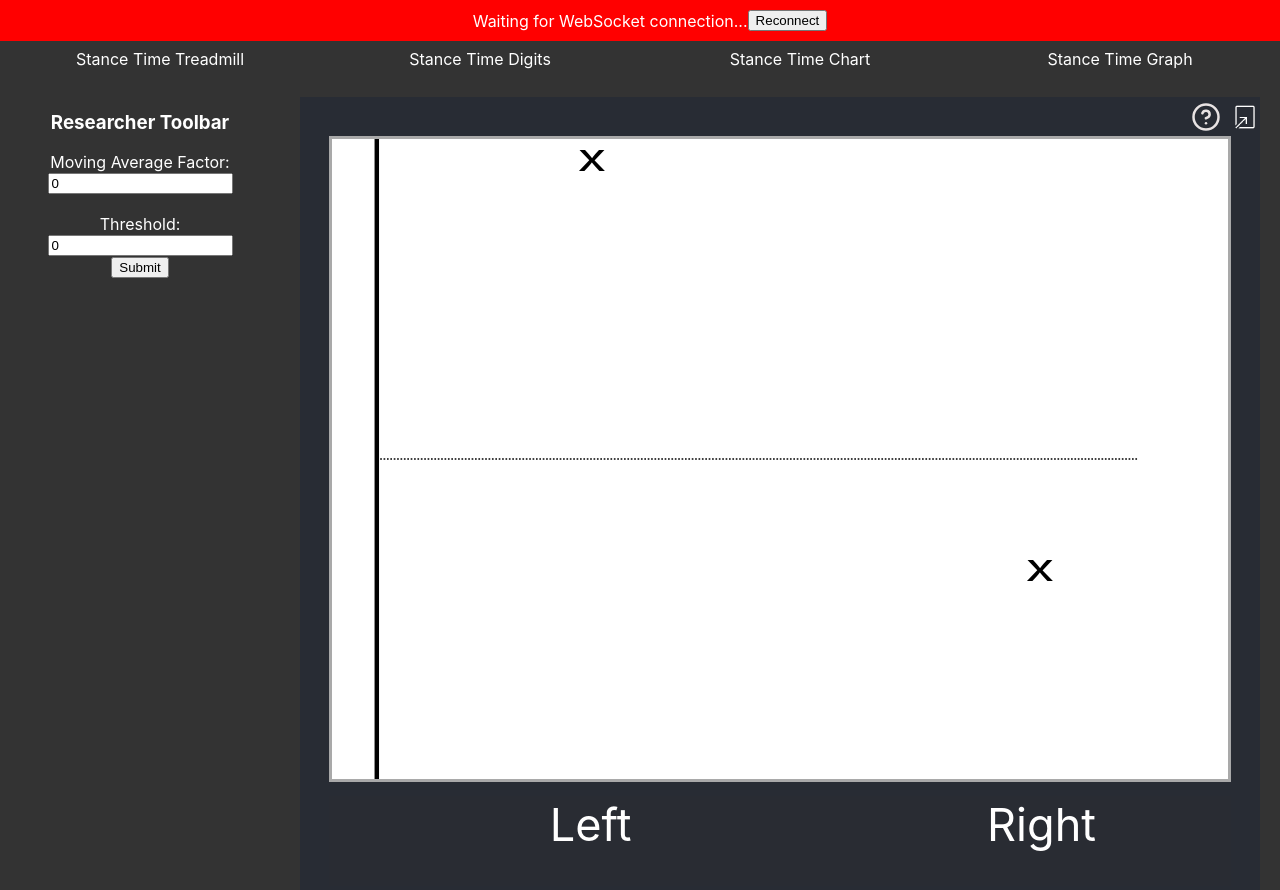
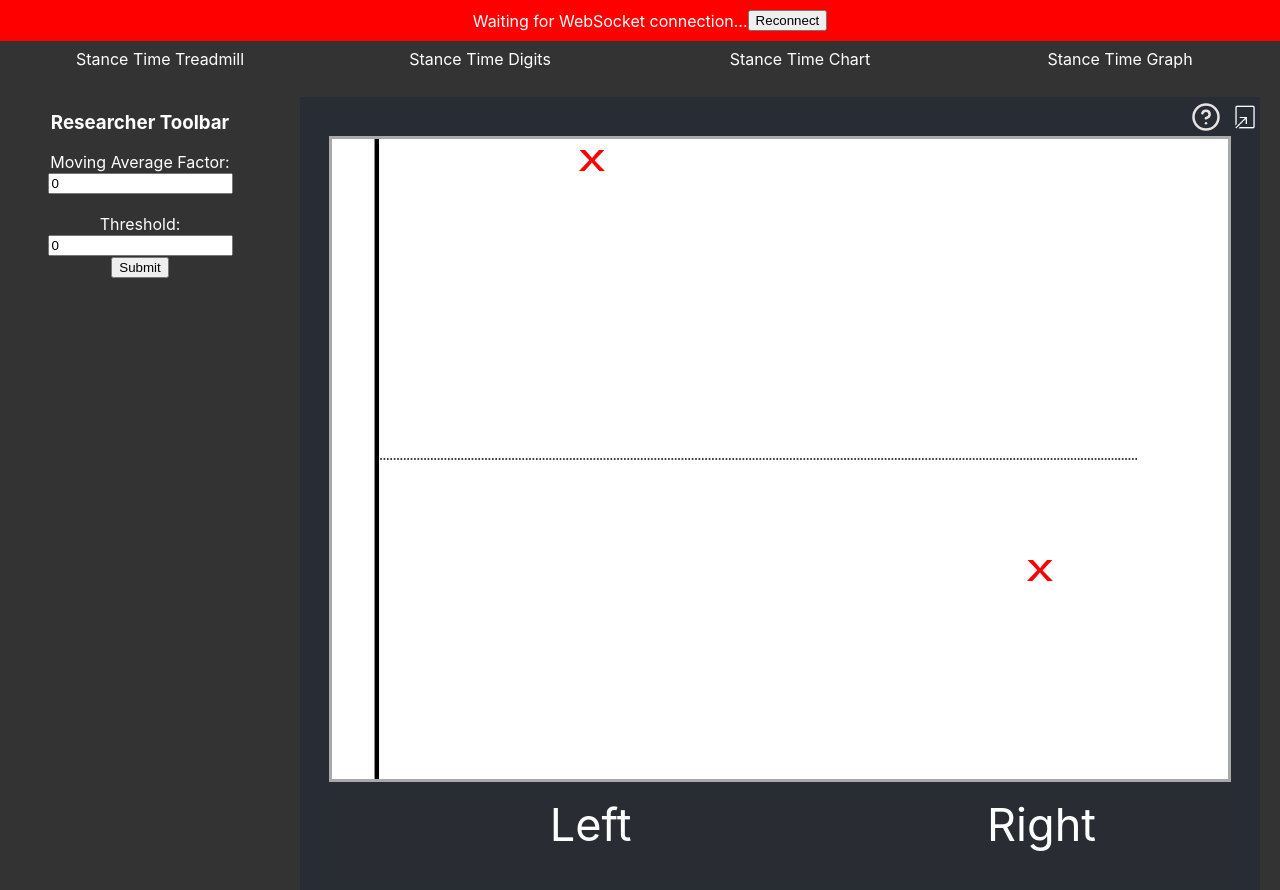
Before and after one commit to oss-slu/Step_Time_Biofeedback, a React (Create React App) app in the folder frontend/: page / in a window 1280 px wide. Shown: the top 890 px of the page. Built offline with nearby package versions, Linux system fonts and the light colour scheme; no server answers.

Commit message:
changes x's color to red if outside target zone

```diff
--- a/frontend/src/StanceTimeTreadmill.js
+++ b/frontend/src/StanceTimeTreadmill.js
@@ -4,6 +4,11 @@ import { HelpCircle } from "lucide-react";
 
 function StanceTimeTreadmill({ stanceTime }) {
   const [showHelpText, setShowHelpText] = useState(false);
+
+  const xColor = {
+    left:'black',
+    right:'black'
+  }
 
   const scaleFactor = 50;
   const leftScaleFactor = scaleFactor / stanceTime.left;
@@ -28,6 +33,26 @@ function StanceTimeTreadmill({ stanceTime }) {
       setShowHelpText(false);
     }
   }
+
+  // bounds check
+  let isInsideZone = {
+    left: false,
+    right: false
+  }
+
+  if (rightCurrent <= rightMaxPosition && rightCurrent >= rightMinPosition) {
+    isInsideZone.right = true;
+  } else {
+    xColor.right = "red";
+  }
+
+  if (leftCurrent <= leftMaxPosition && leftCurrent >= leftMinPosition) {
+    isInsideZone.left = true;
+  } else {
+    xColor.left = "red";
+  }
+
+  // checks if data is started
 
   return (
     <div data-testid="stance-time-treadmill-view" className="StanceTimeTreadmill" onClick={hideHelp}>
@@ -96,10 +121,10 @@ function StanceTimeTreadmill({ stanceTime }) {
               transition: 'transform 0.25s ease-in-out',
             }}
           >
-            {leftCurrent <= leftMaxPosition && leftCurrent >= leftMinPosition ? (
+            {isInsideZone.left ? (
               <circle cx="29" cy="0" r="2" fill="green" />
             ) : (
-              <text x="29" y="0" fontSize="6" textAnchor="middle" fill="black">x</text>
+              <text x="29" y="0" fontSize="6" textAnchor="middle" fill={xColor.left}>x</text>
             )}
 
           </g>
@@ -110,10 +135,10 @@ function StanceTimeTreadmill({ stanceTime }) {
               transition: 'transform 0.25s ease-in-out',
             }}
           >
-            {rightCurrent <= rightMaxPosition && rightCurrent >= rightMinPosition ? (
+            {isInsideZone.right ? (
               <circle cx="79" cy="0" r="2" fill="green" />
             ) : (
-              <text x="79" y="0" fontSize="6" textAnchor="middle" fill="black">x</text>
+              <text x="79" y="0" fontSize="6" textAnchor="middle" fill={xColor.right}>x</text>
             )}
 
           </g>
```
